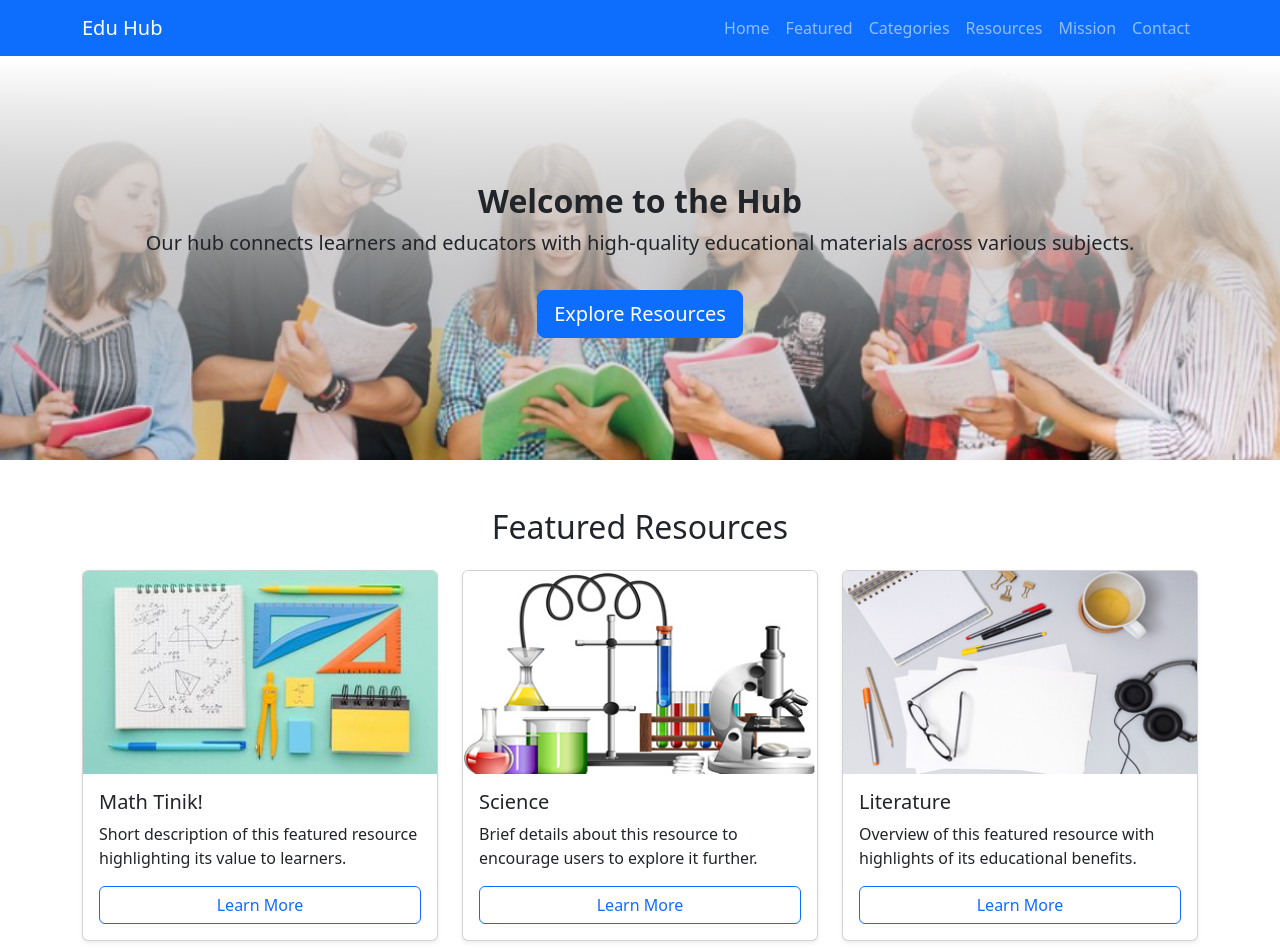
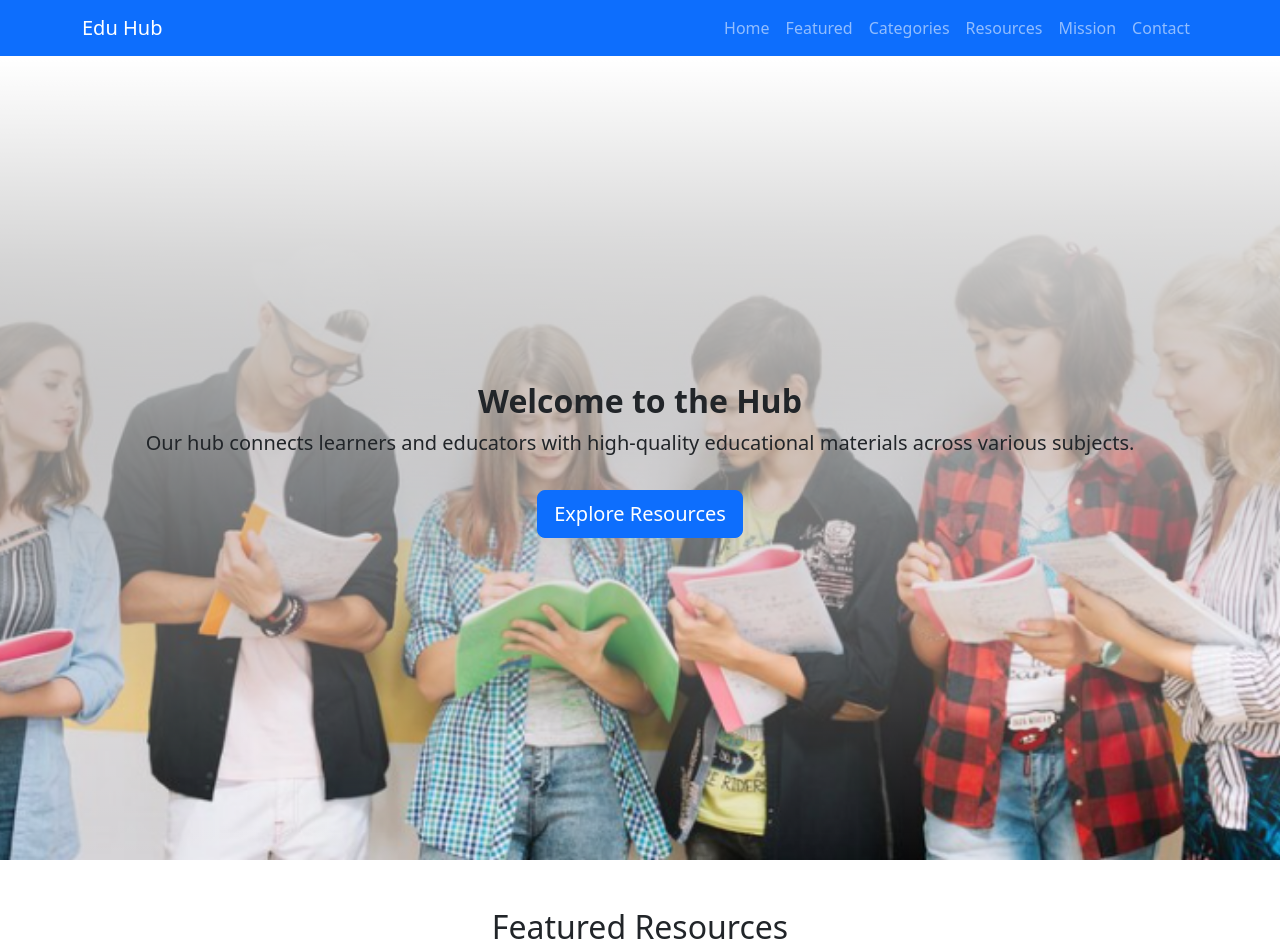
Before and after one commit to oscarlazo1925/educational-resource-hub, a plain HTML site: page index.html in a window 1280 px wide. Shown: the top 949 px of the page. Drawn offline with nearby package versions, Linux system fonts and the light colour scheme; a web font is replaced by a local one.

Commit message:
add activity code s82

```diff
--- a/index.html
+++ b/index.html
@@ -69,7 +69,7 @@
     </nav>
 
     <!-- Home Section -->
-    <section id="home">
+    <section id="home" style="">
       <!-- Introduction -->
       <section
         id="introduction"
@@ -80,6 +80,7 @@
           min-height: 400px;
           display: flex;
           align-items: center;
+          min-height: 100vh
         "
       >
         <!-- Gradient overlay -->
```
